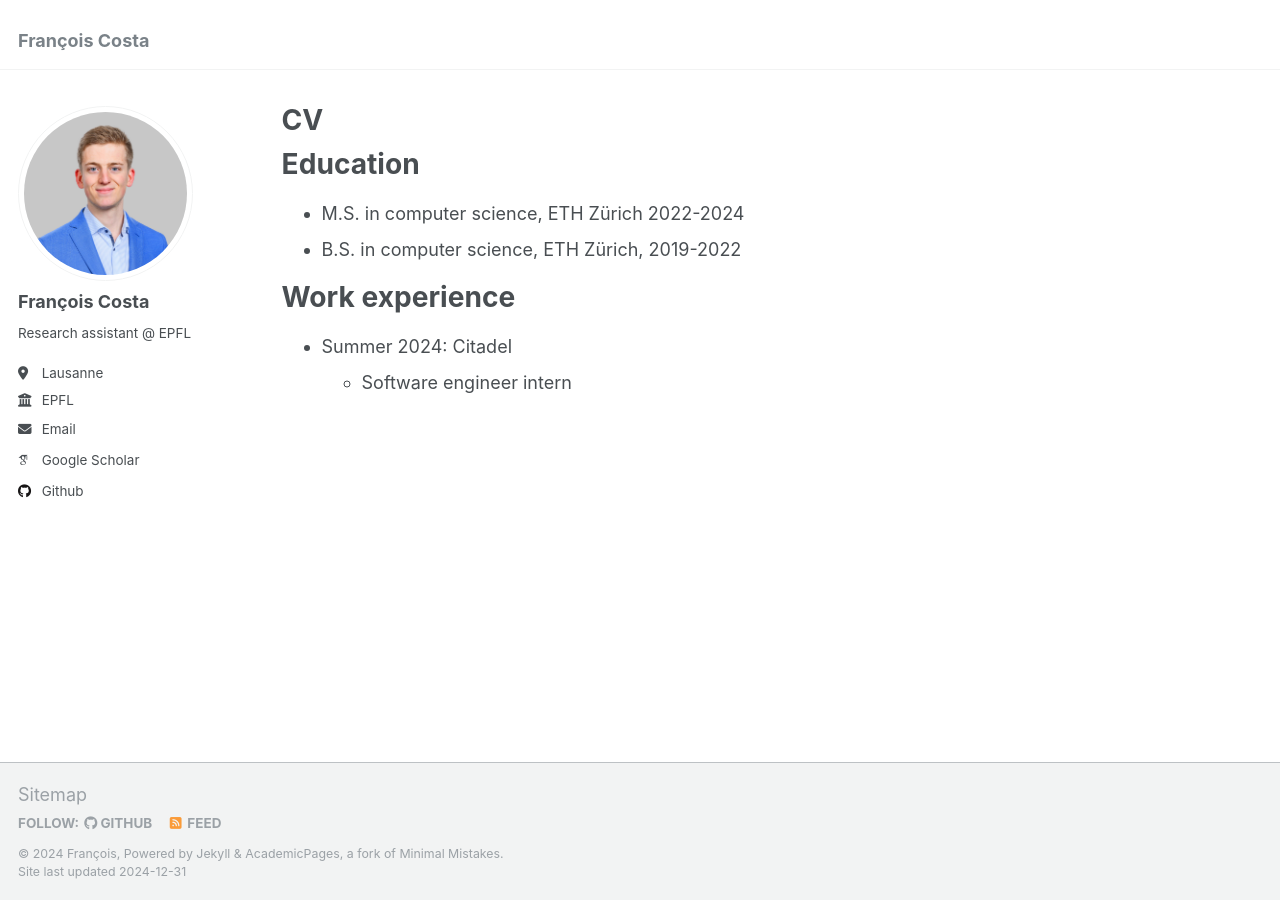
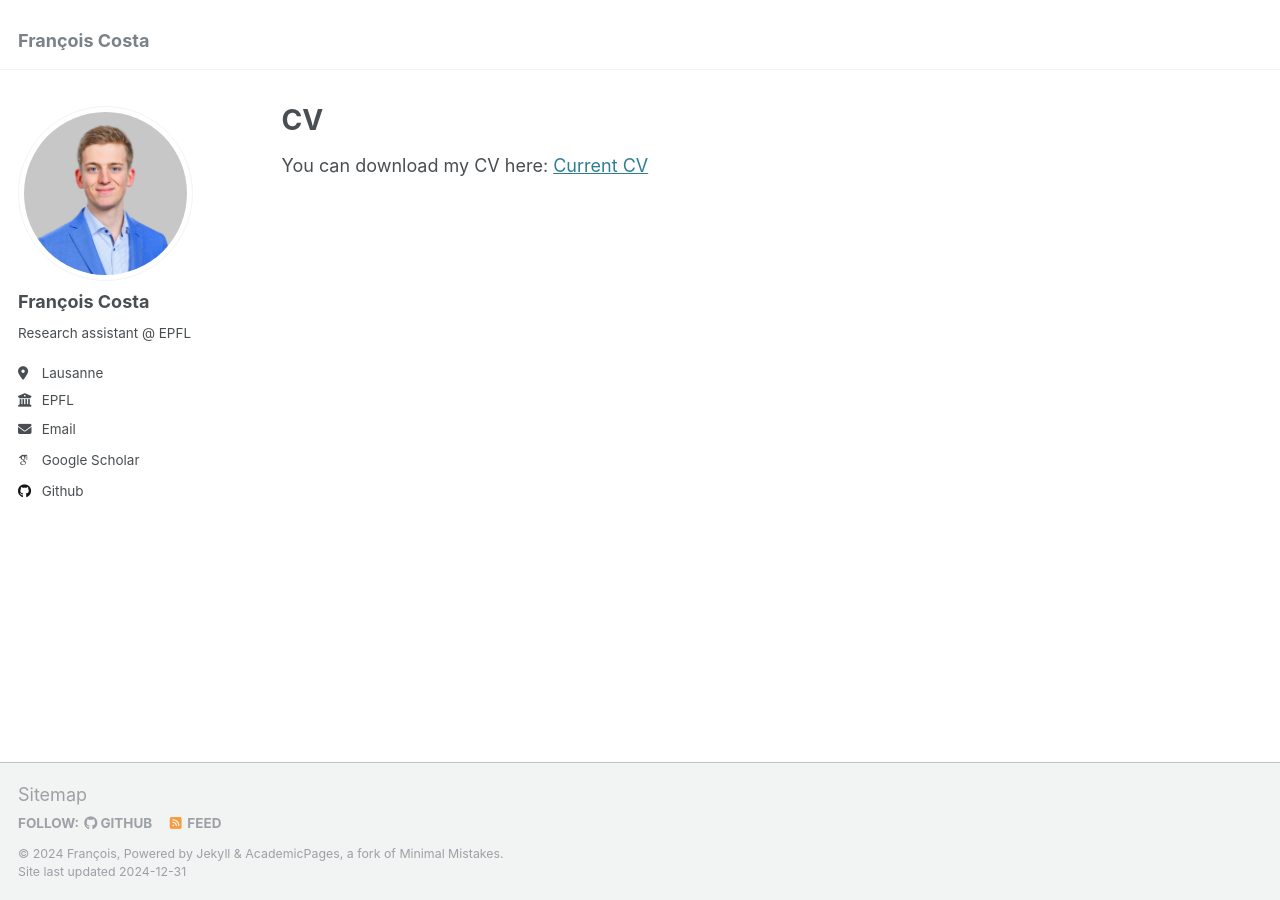
Before and after one commit to francois141/francois141.github.io, a Jekyll site: the page built from _pages/cv.md, in a window 1280 px wide. Built offline with Jekyll 4.4.1, drawn with Linux system fonts in a browser that asks for light colours; some web fonts are replaced.

Commit message:
tmp changes

```diff
--- a/_pages/cv.md
+++ b/_pages/cv.md
@@ -9,12 +9,5 @@ redirect_from:
 
 {% include base_path %}
 
-Education
-======
-* M.S. in computer science, ETH Zürich 2022-2024
-* B.S. in computer science, ETH Zürich, 2019-2022
 
-Work experience
-======
-* Summer 2024: Citadel
-  * Software engineer intern
+You can download my CV here: [Current CV](https://francois141.github.io/files/cv.pdf)
```
Also changed, not shown: 1 other file.
